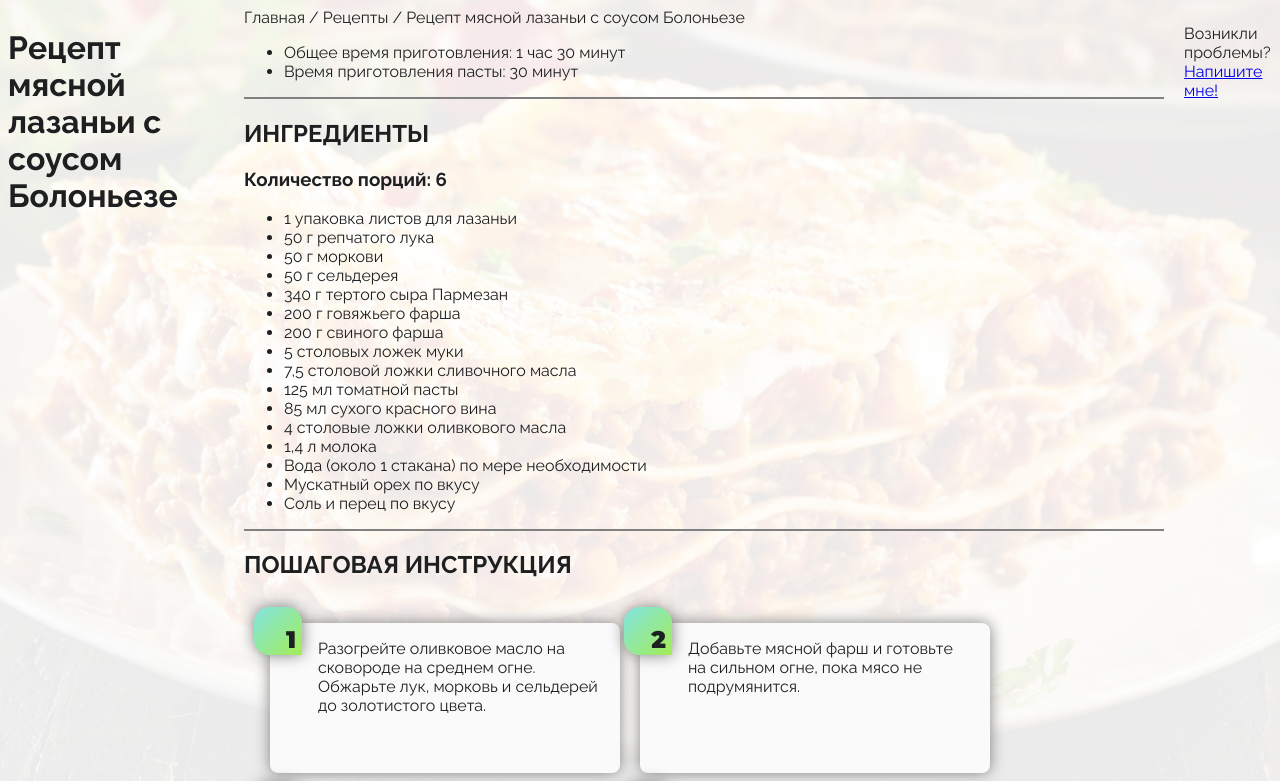
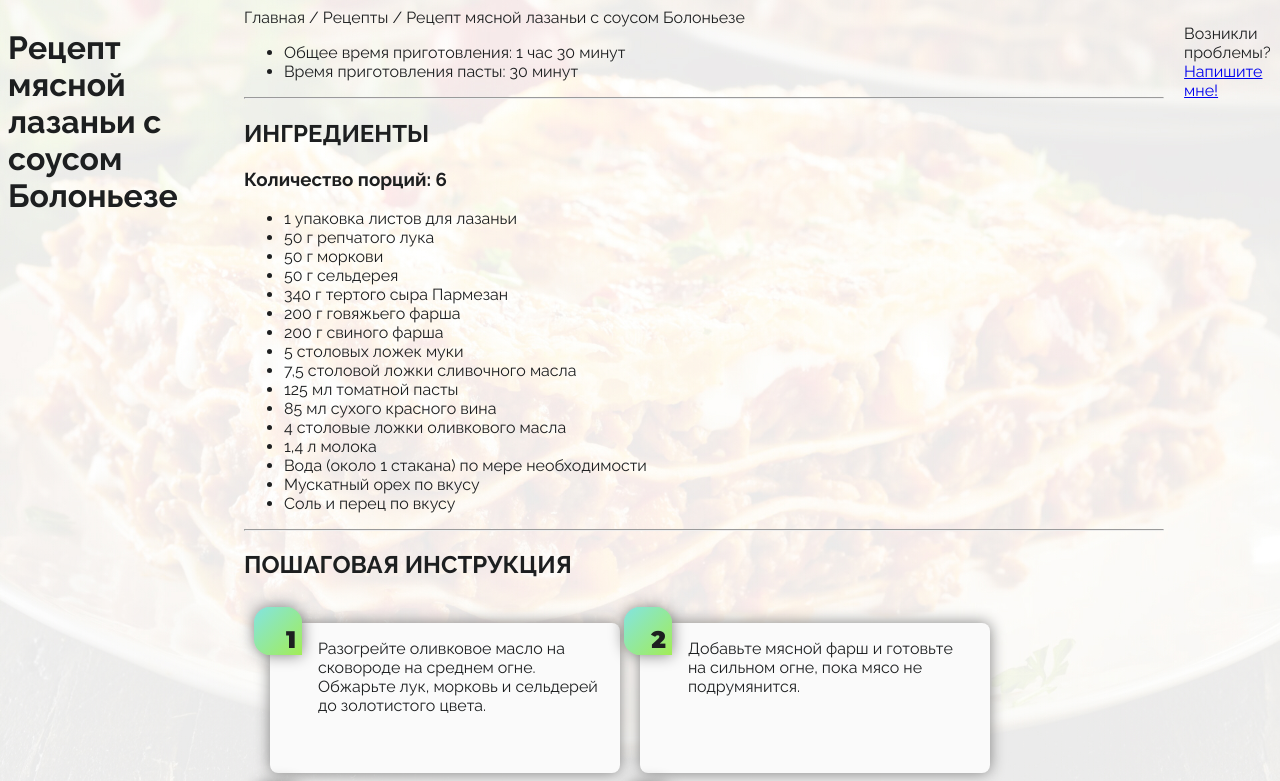
Before and after one commit to tatana-t34/lasagna_recipe, a plain HTML site: page index.html in a window 1280 px wide. Shown: the top 781 px of the page. Drawn offline with Linux system fonts and the light colour scheme.

Commit message:
Update index.html

```diff
--- a/index.html
+++ b/index.html
@@ -1,6 +1,6 @@
 <!DOCTYPE html>
 <html lang="ru">
-    <html>
+
         <head>
             <title>
                 Рецепт мясной лазаньи с соусом Болоньезе|Рецепты от Танечки
@@ -28,7 +28,7 @@
                             <li> Время приготовления пасты: 30 минут </li>
                         </ul>
                     </div>
-                    <hr color = grey>
+                    <hr>
                     <div>
                         <h2> ИНГРЕДИЕНТЫ </h2>
                         <h3> Количество порций: 6 </h3>
@@ -52,7 +52,7 @@
                         </ul>
                     </div>
                 </section>
-                <hr color = gray>
+                <hr>
                 <section>
                     <h2> ПОШАГОВАЯ ИНСТРУКЦИЯ </h2>
                     <div>
@@ -84,7 +84,7 @@
                         </ol>
                     </div>
                 </section>
-                <hr color = gray>
+                <hr>
                 <section>
                     <h3> ПОХОЖИЕ РЕЦЕПТЫ </h3>
                     <ul>
```
